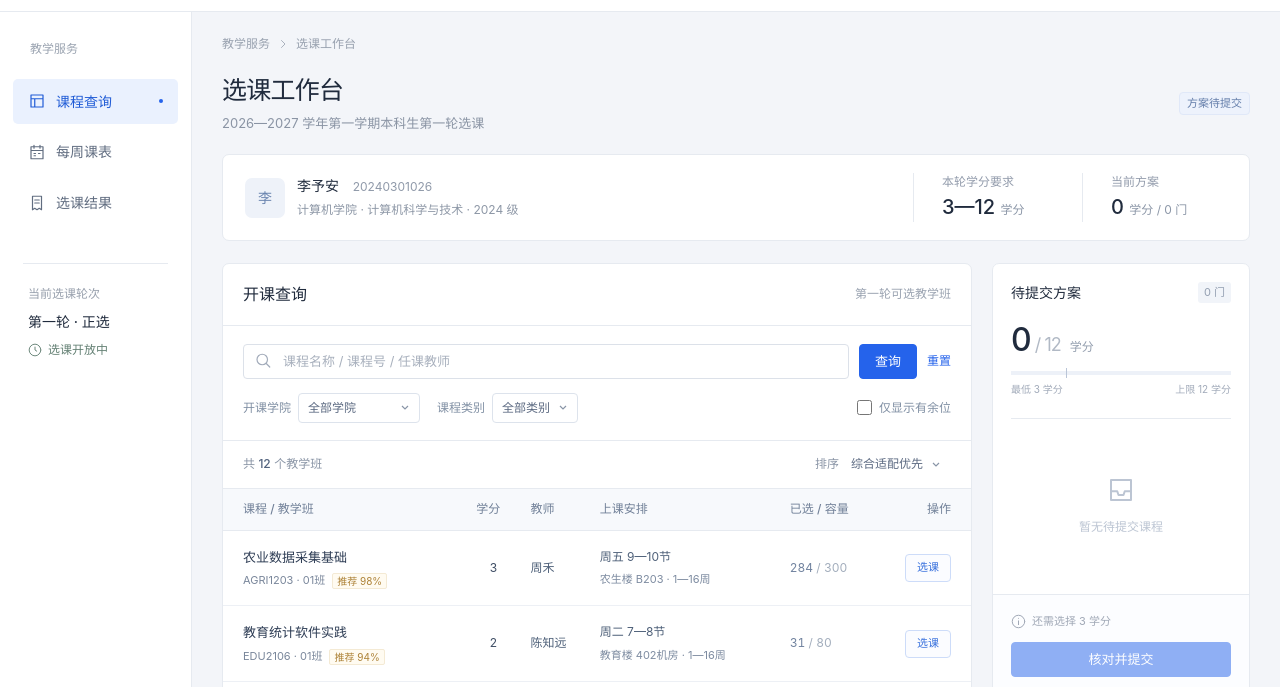
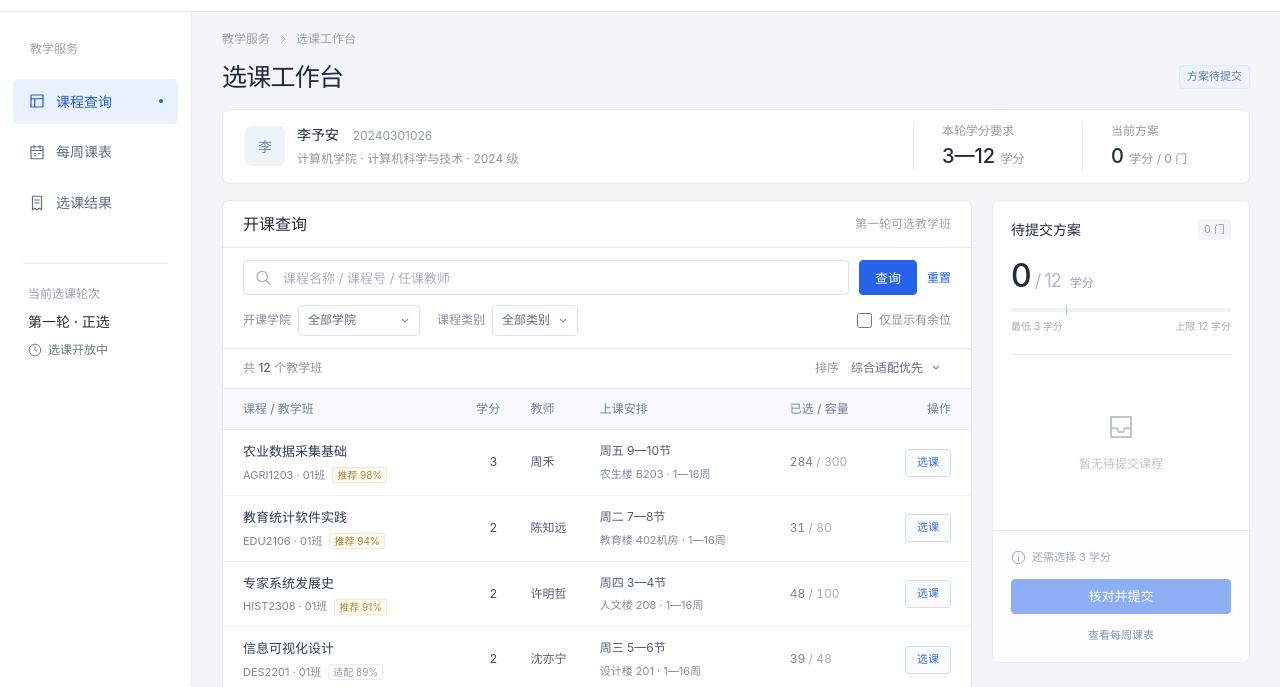
Before and after one commit to BRMRs/course-choice-informed-consent, a website: page index.html in a window 1280 px wide. Shown: the part 56-743 px from the top of the page. Drawn offline with Linux system fonts and the light colour scheme.

Commit message:
fix: show more course rows in the initial desktop viewport

```diff
--- a/app.js
+++ b/app.js
@@ -109,7 +109,7 @@ function shell(content) {
   </header>
   <div class="workspace"><aside class="sidebar"><div class="nav-caption">教学服务</div><nav aria-label="教学服务">${[['courses', '课程查询', 'courses'], ['timetable', '每周课表', 'calendar'], ['results', '选课结果', 'receipt']].map(([id, name, symbol]) => `<a href="#/${id}" class="nav-link ${page === id ? 'active' : ''}" ${page === id ? 'aria-current="page"' : ''}>${icon(symbol)}<span>${name}</span>${page === id ? '<i></i>' : ''}</a>`).join('')}</nav>
     <section class="round-note"><span class="round-label">当前选课轮次</span><strong>第一轮 · 正选</strong><span class="round-open">${icon('clock', 14)} 选课开放中</span></section><div class="sidebar-footer">本科生院 · 教务服务中心<br><span>选课服务 / v2.0</span></div></aside>
-  <main id="content"><div class="breadcrumb">教学服务 ${icon('chevron', 12)} ${titles[page]}</div>
+  <main id="content" data-page="${page}"><div class="breadcrumb">教学服务 ${icon('chevron', 12)} ${titles[page]}</div>
     <div class="page-heading"><div><h1 tabindex="-1">${titles[page]}</h1><p>${page === 'courses' ? '2026—2027 学年第一学期本科生第一轮选课' : page === 'timetable' ? '第一学期 · 第 1—16 教学周' : '查看已提交方案及办理记录'}</p></div><span class="status ${state.editing ? 'neutral' : 'success'}">${state.editing ? '方案待提交' : '本轮已提交'}</span></div>
     <section class="student-strip" aria-label="学生与选课信息"><div class="student-identity"><span class="student-icon">李</span><div><strong>李予安 <span>20240301026</span></strong><small>计算机学院 · 计算机科学与技术 · 2024 级</small></div></div><div class="student-stat"><span>本轮学分要求</span><strong>${MIN_CREDITS}—${MAX_CREDITS} <small>学分</small></strong></div><div class="student-stat"><span>当前方案</span><strong>${summary.credits} <small>学分 / ${summary.count} 门</small></strong></div></section>
     ${storageError ? `<div class="alert warning" role="status">${icon('info')}<span>${escape(storageError)}</span></div>` : ''}
--- a/styles.css
+++ b/styles.css
@@ -269,6 +269,18 @@ legend { font-size: 14px; font-weight: 550; padding: 0 24px; margin-bottom: 7px;
 .course-table td { color: #4e6079; }
 .fit-value { font-size: 10px; }
 .nav-link { white-space: nowrap; }
+@media(min-width:1081px) {
+  main { padding-top: 18px; }
+  .breadcrumb { margin-bottom: 12px; }
+  .page-heading { margin-bottom: 16px; }
+  main[data-page="courses"] .page-heading p { display: none; }
+  .student-strip { padding-top: 12px; padding-bottom: 12px; margin-bottom: 16px; }
+  .section-title { padding-top: 11px; padding-bottom: 11px; }
+  .filters { padding-top: 12px; padding-bottom: 12px; }
+  .filter-row { margin-top: 10px; }
+  .table-toolbar { min-height: 38px; padding-top: 4px; padding-bottom: 4px; }
+  .course-table td { padding-top: 11px; padding-bottom: 11px; }
+}
 @media(min-width:1600px) { main { padding: 27px 42px; } .work-grid { grid-template-columns: minmax(0,1fr) 285px; gap: 24px; } .course-table td { padding-top: 18px; padding-bottom: 18px; } }
 @media(max-width:1250px) { .workspace { grid-template-columns: 170px minmax(0,1fr); } main { padding: 22px; } .work-grid { grid-template-columns: minmax(0,1fr) 235px; gap: 15px; } .filter-row { flex-wrap: wrap; gap: 10px 14px; } .check-filter { margin-left: 0; } .course-table th, .course-table td { padding-left: 7px; padding-right: 7px; } .course-table th:first-child, .course-table td:first-child { padding-left: 15px; } .course-table th:last-child, .course-table td:last-child { padding-right: 15px; } .course-table td:first-child { min-width: 170px; } .course-secondary { flex-wrap: wrap; gap: 4px; } .student-stat { min-width: 125px; padding-left: 20px; } .course-table td > small { white-space: normal; } }
 @media(max-width:1080px) { .work-grid { grid-template-columns: minmax(0,1fr); } .selection-panel { position: static; } .selected-list { max-height: none; display: block; } .empty-selection { min-height: 80px; } .plan-credits { margin-top: 16px; } .course-table td { padding-top: 14px; padding-bottom: 14px; } .student-stat { min-width: 110px; } .current-term { display: none; } }
```
